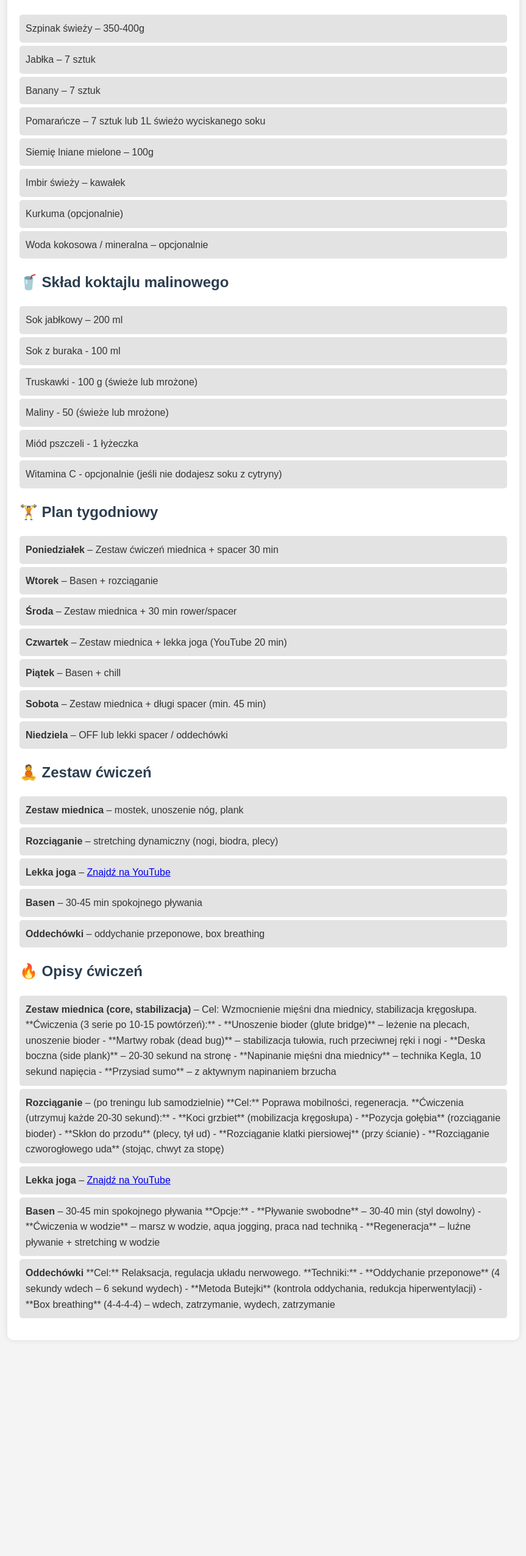
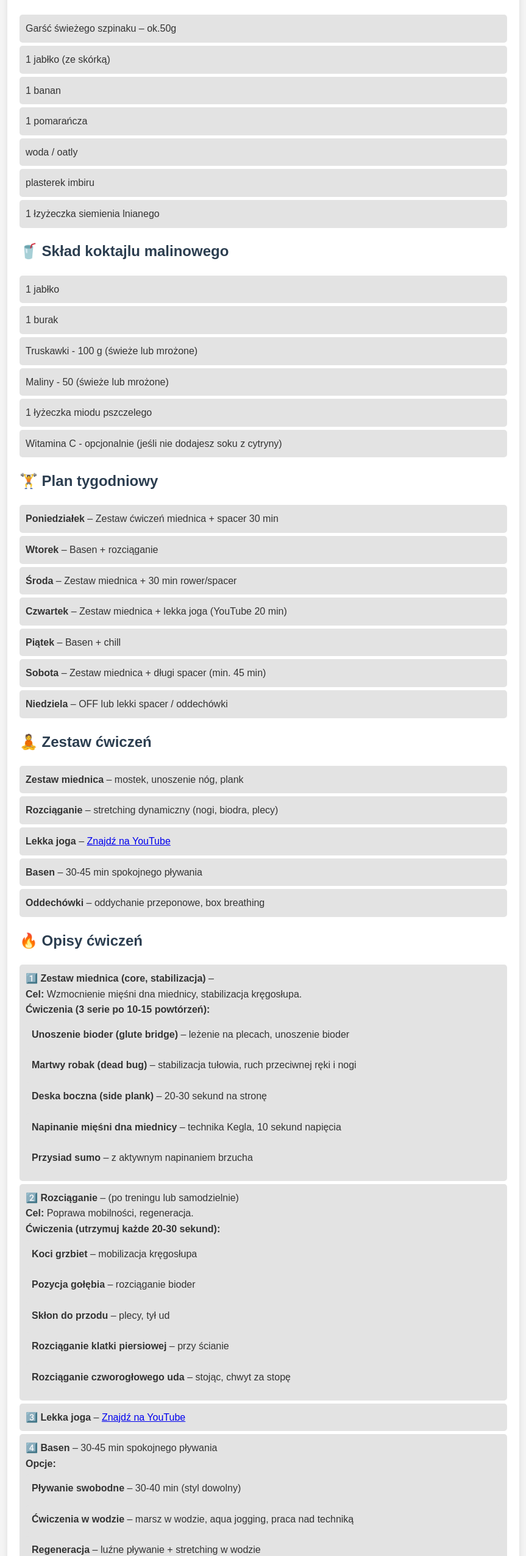
Before and after one commit to Kirizaki/fit, a plain HTML site: page index.html in a window 1280 px wide. Shown: the part 168-2720 px from the top of the page at 61% size, without its empty margins (208-1071 px from the left). Before the commit the page ends 2386 px from the top, so only its background shows below. Drawn offline with Linux system fonts and the light colour scheme.

Commit message:
Update index.html

```diff
--- a/index.html
+++ b/index.html
@@ -49,23 +49,22 @@
 
         <h2>🥤 Skład koktajlu szpinakowego</h2>
         <ul>
-            <li>Szpinak świeży – 350-400g</li>
-            <li>Jabłka – 7 sztuk</li>
-            <li>Banany – 7 sztuk</li>
-            <li>Pomarańcze – 7 sztuk lub 1L świeżo wyciskanego soku</li>
-            <li>Siemię lniane mielone – 100g</li>
-            <li>Imbir świeży – kawałek</li>
-            <li>Kurkuma (opcjonalnie)</li>
-            <li>Woda kokosowa / mineralna – opcjonalnie</li>
+            <li>Garść świeżego szpinaku – ok.50g</li>
+            <li>1 jabłko (ze skórką)</li>
+            <li>1 banan</li>
+            <li>1 pomarańcza</li>
+            <li>woda / oatly</li>
+            <li>plasterek imbiru</li>
+            <li>1 łzyżeczka siemienia lnianego</li>
         </ul>
 
         <h2>🥤 Skład koktajlu malinowego</h2>
         <ul>
-            <li>Sok jabłkowy – 200 ml</li>
-            <li>Sok z buraka - 100 ml</li>
+            <li>1 jabłko</li>
+            <li>1 burak</li>
             <li>Truskawki - 100 g (świeże lub mrożone)</li>
             <li>Maliny - 50 (świeże lub mrożone)</li>
-            <li>Miód pszczeli - 1 łyżeczka</li>
+            <li>1 łyżeczka miodu pszczelego</li>
             <li>Witamina C - opcjonalnie (jeśli nie dodajesz soku z cytryny)</li>
         </ul>
 
@@ -92,39 +91,51 @@
 
         <h2>🔥 Opisy ćwiczeń</h2>
         <ul>
-            <li><b>Zestaw miednica (core, stabilizacja)</b> – Cel: Wzmocnienie mięśni dna miednicy, stabilizacja kręgosłupa.
-                **Ćwiczenia (3 serie po 10-15 powtórzeń):**
-                - **Unoszenie bioder (glute bridge)** – leżenie na plecach, unoszenie bioder
-                - **Martwy robak (dead bug)** – stabilizacja tułowia, ruch przeciwnej ręki i nogi
-                - **Deska boczna (side plank)** – 20-30 sekund na stronę
-                - **Napinanie mięśni dna miednicy** – technika Kegla, 10 sekund napięcia
-                - **Przysiad sumo** – z aktywnym napinaniem brzucha
+            <li><b>1️⃣ Zestaw miednica (core, stabilizacja)</b> – <br>
+                <b>Cel:</b> Wzmocnienie mięśni dna miednicy, stabilizacja kręgosłupa.<br>
+                <b>Ćwiczenia (3 serie po 10-15 powtórzeń):</b>
+                <ul>
+                    <li><b>Unoszenie bioder (glute bridge)</b> – leżenie na plecach, unoszenie bioder</li>
+                    <li><b>Martwy robak (dead bug)</b> – stabilizacja tułowia, ruch przeciwnej ręki i nogi</li>
+                    <li><b>Deska boczna (side plank)</b> – 20-30 sekund na stronę</li>
+                    <li><b>Napinanie mięśni dna miednicy</b> – technika Kegla, 10 sekund napięcia</li>
+                    <li><b>Przysiad sumo</b> – z aktywnym napinaniem brzucha</li>
+                </ul>
             </li>
 
-            <li><b>Rozciąganie</b> – (po treningu lub samodzielnie)
-                **Cel:** Poprawa mobilności, regeneracja.
-                **Ćwiczenia (utrzymuj każde 20-30 sekund):**
-                - **Koci grzbiet** (mobilizacja kręgosłupa)
-                - **Pozycja gołębia** (rozciąganie bioder)
-                - **Skłon do przodu** (plecy, tył ud)
-                - **Rozciąganie klatki piersiowej** (przy ścianie)
-                - **Rozciąganie czworogłowego uda** (stojąc, chwyt za stopę)
+            <li><b>2️⃣ Rozciąganie</b> – (po treningu lub samodzielnie) <br>
+                <b>Cel:</b> Poprawa mobilności, regeneracja.<br>
+                <b>Ćwiczenia (utrzymuj każde 20-30 sekund):</b>
+                <ul>
+                    <li><b>Koci grzbiet</b> – mobilizacja kręgosłupa</li>
+                    <li><b>Pozycja gołębia</b> – rozciąganie bioder</li>
+                    <li><b>Skłon do przodu</b> – plecy, tył ud</li>
+                    <li><b>Rozciąganie klatki piersiowej</b> – przy ścianie</li>
+                    <li><b>Rozciąganie czworogłowego uda</b> – stojąc, chwyt za stopę</li>
+                </ul>
             </li>
 
-            <li><b>Lekka joga</b> – <a href="https://www.youtube.com/results?search_query=lekka+joga+20+min" target="_blank">Znajdź na YouTube</a></li>
-            <li><b>Basen</b> – 30-45 min spokojnego pływania
-                **Opcje:**
-                - **Pływanie swobodne** – 30-40 min (styl dowolny)
-                - **Ćwiczenia w wodzie** – marsz w wodzie, aqua jogging, praca nad techniką
-                - **Regeneracja** – luźne pływanie + stretching w wodzie
+            <li><b>3️⃣ Lekka joga</b> –
+                <a href="https://www.youtube.com/results?search_query=lekka+joga+20+min" target="_blank">Znajdź na YouTube</a>
             </li>
 
-            <li><b>Oddechówki</b>
-                **Cel:** Relaksacja, regulacja układu nerwowego.
-                **Techniki:**
-                - **Oddychanie przeponowe** (4 sekundy wdech – 6 sekund wydech)
-                - **Metoda Butejki** (kontrola oddychania, redukcja hiperwentylacji)
-                - **Box breathing** (4-4-4-4) – wdech, zatrzymanie, wydech, zatrzymanie
+            <li><b>4️⃣ Basen</b> – 30-45 min spokojnego pływania <br>
+                <b>Opcje:</b>
+                <ul>
+                    <li><b>Pływanie swobodne</b> – 30-40 min (styl dowolny)</li>
+                    <li><b>Ćwiczenia w wodzie</b> – marsz w wodzie, aqua jogging, praca nad techniką</li>
+                    <li><b>Regeneracja</b> – luźne pływanie + stretching w wodzie</li>
+                </ul>
+            </li>
+
+            <li><b>5️⃣ Oddechówki</b> <br>
+                <b>Cel:</b> Relaksacja, regulacja układu nerwowego.<br>
+                <b>Techniki:</b>
+                <ul>
+                    <li><b>Oddychanie przeponowe</b> – 4 sekundy wdech, 6 sekund wydech</li>
+                    <li><b>Metoda Butejki</b> – kontrola oddychania, redukcja hiperwentylacji</li>
+                    <li><b>Box breathing</b> (4-4-4-4) – wdech, zatrzymanie, wydech, zatrzymanie</li>
+                </ul>
             </li>
         </ul>
     </div>
```
